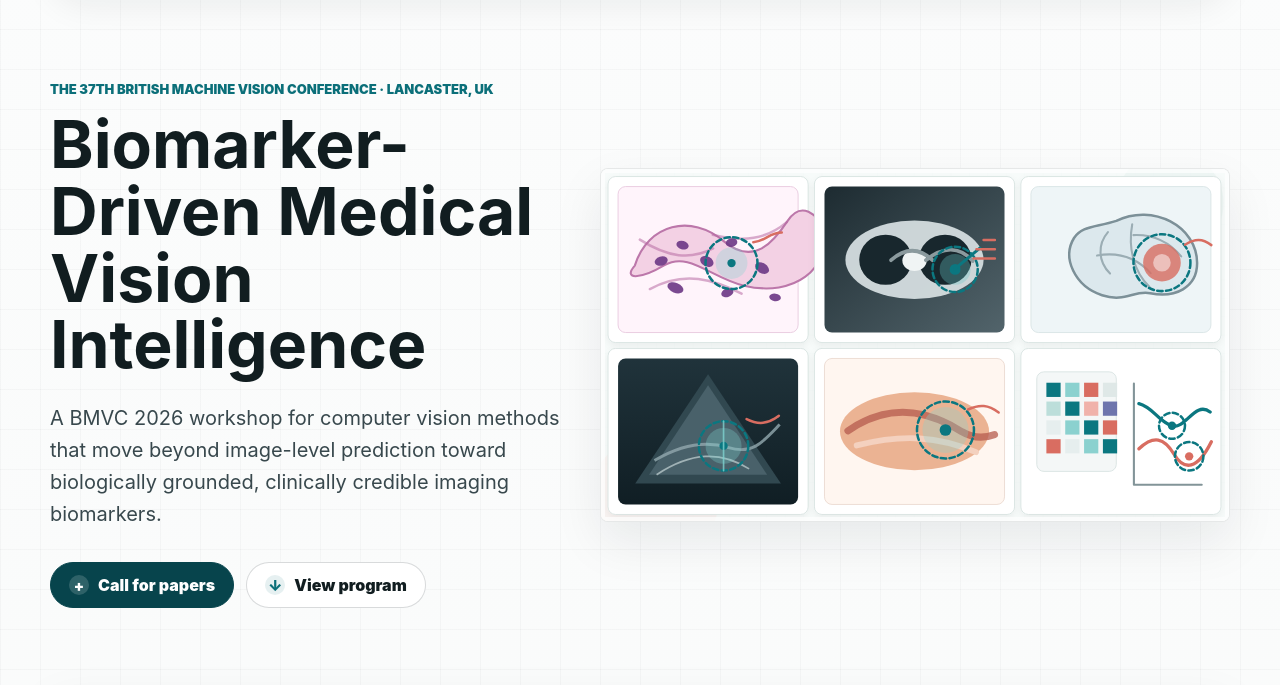
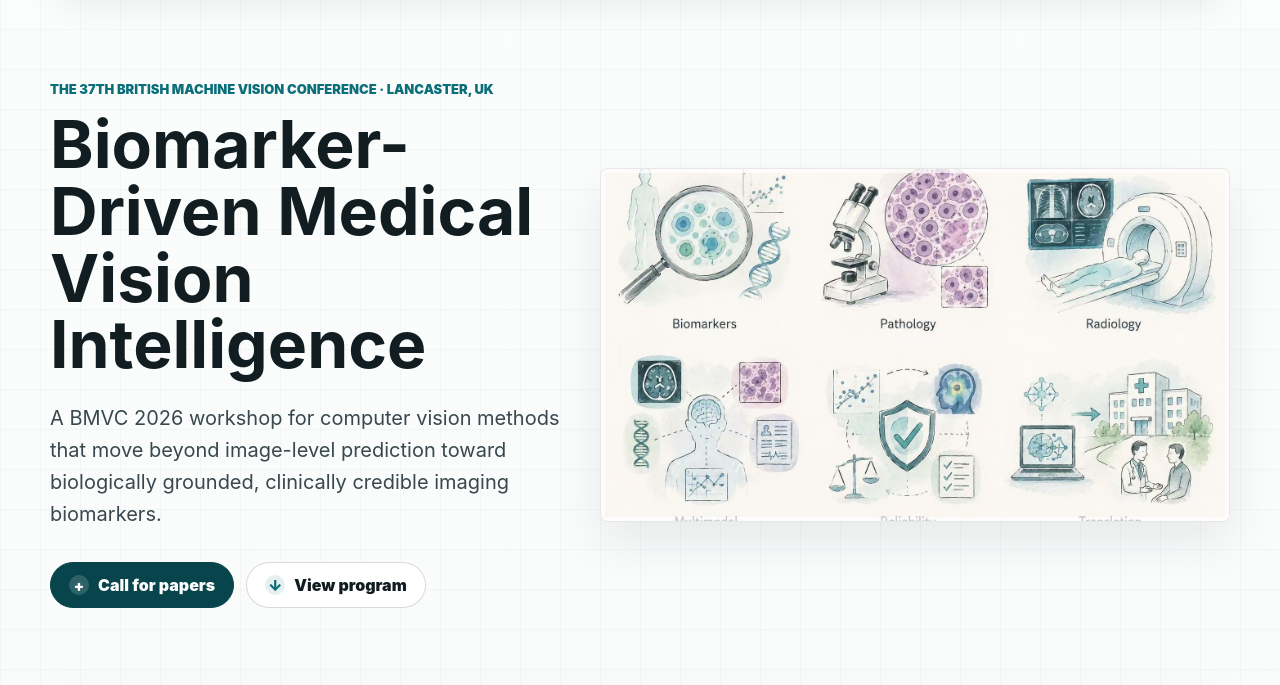
Before and after one commit to bmvc-bdmedvis/bmvc-bdmedvis.github.io, a plain HTML site: page index.html in a window 1280 px wide. Shown: the part 91-776 px from the top of the page. Drawn offline with Linux system fonts and the light colour scheme.

Commit message:
Replace homepage hero image

```diff
--- a/index.html
+++ b/index.html
@@ -12,10 +12,10 @@
     <meta property="og:title" content="Biomarker-Driven Medical Vision Intelligence">
     <meta property="og:description" content="A BMVC 2026 workshop on clinically grounded medical vision, biomarkers, and multimodal biomedical AI.">
     <meta property="og:type" content="website">
-    <meta property="og:image" content="assets/hero-modalities.svg?v=20260702-fill">
+    <meta property="og:image" content="assets/hero-front-page.jpg?v=20260714">
     <link rel="icon" href="assets/favicon.svg" type="image/svg+xml">
-    <link rel="preload" href="assets/hero-modalities.svg?v=20260702-fill" as="image">
-    <link rel="stylesheet" href="styles.css?v=20260708-affiliations">
+    <link rel="preload" href="assets/hero-front-page.jpg?v=20260714" as="image">
+    <link rel="stylesheet" href="styles.css?v=20260714-hero">
   </head>
   <body>
     <a class="skip-link" href="#main">Skip to content</a>
@@ -73,7 +73,7 @@
             </div>
           </div>
           <figure class="hero-visual">
-            <img src="assets/hero-modalities.svg?v=20260702-fill" alt="Flat marker-centric biomarker cards showing marker signals found across pathology, CT, MRI, ultrasound, endoscopy, and outcome views.">
+            <img src="assets/hero-front-page.jpg?v=20260714" alt="Watercolor medical vision illustration covering biomarkers, pathology, radiology, multimodal analysis, reliability, and clinical translation.">
           </figure>
         </div>
       </section>
```
Also changed, not shown: assets/hero-front-page.jpg (added).
